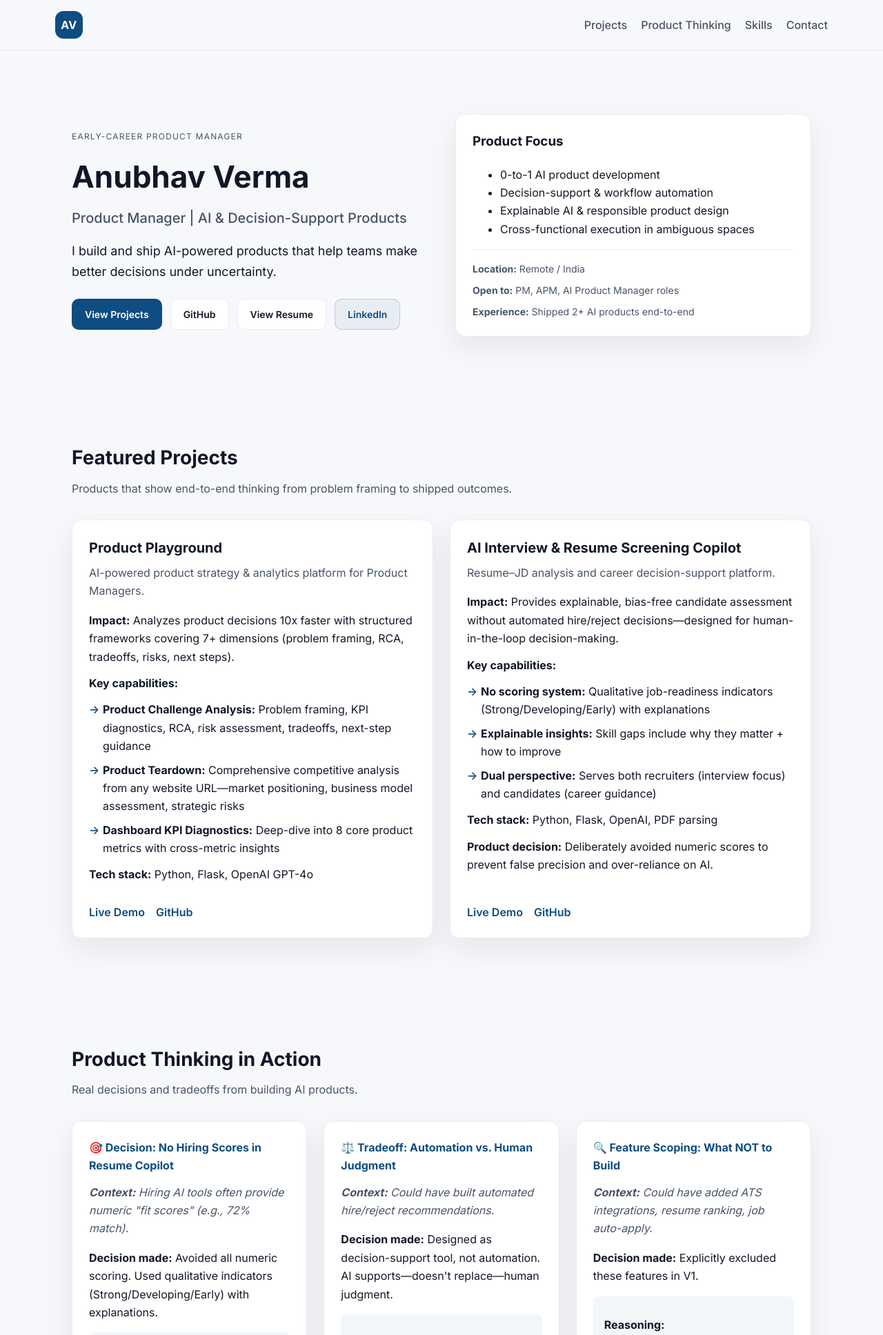
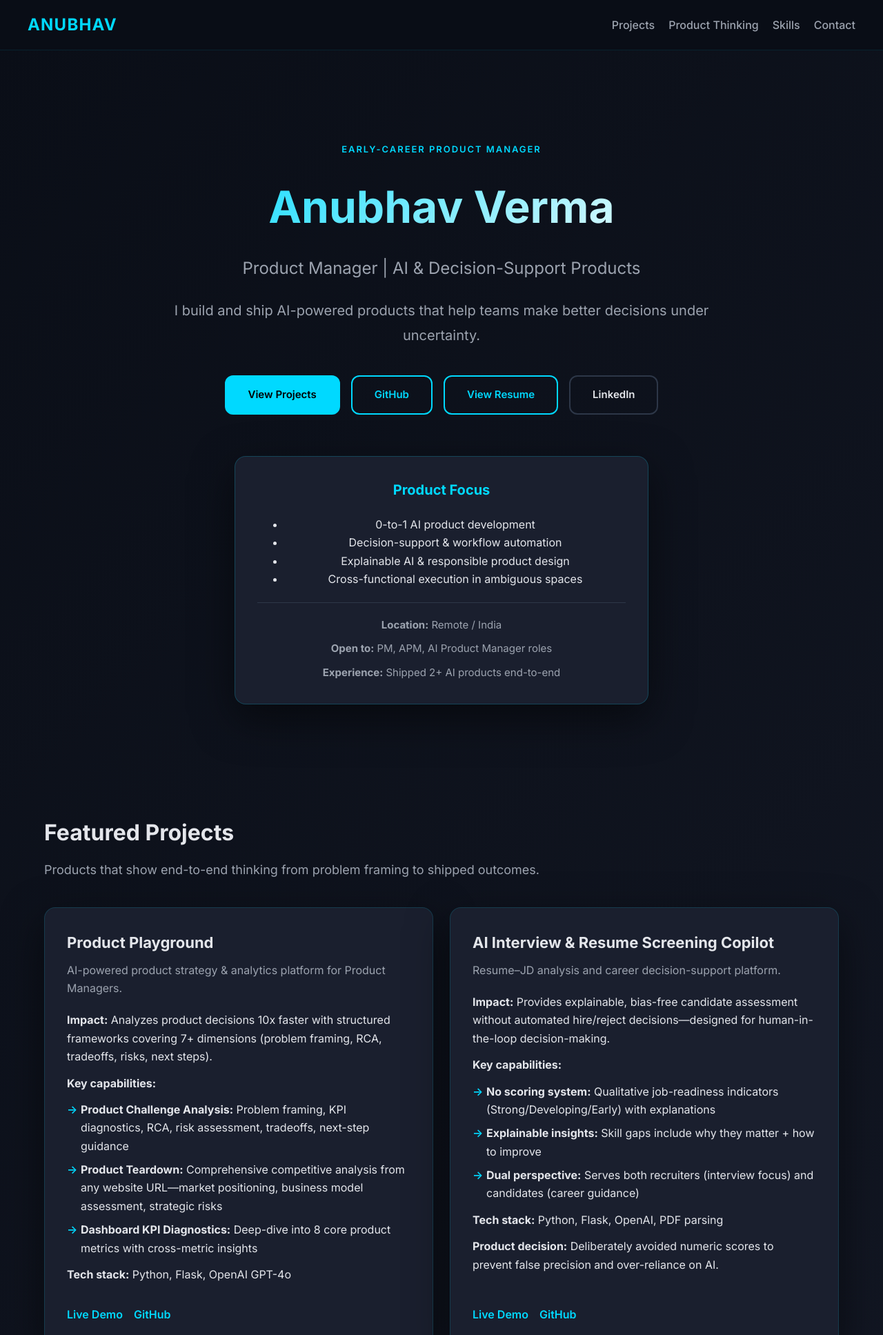
Before and after one commit to anubhav-product/Portfolio, a Flask app: page / in a window 1280 px wide. Shown: the top 1935 px of the page at 69% size. Run offline with Flask 3, Linux system fonts and the light colour scheme.

Commit message:
Transform to dark modern portfolio design

```diff
--- a/static/style.css
+++ b/static/style.css
@@ -1,23 +1,24 @@
 /*
-  Premium, clean UI for a PM portfolio.
-  - Strong hierarchy
-  - Soft surfaces + crisp borders
-  - Responsive and accessible
+  Dark, modern portfolio design
+  - Dark background with cyan accents
+  - Clean typography
+  - Professional developer aesthetic
 */
 
 :root {
-  --bg: #f7f8fb;
-  --surface: #ffffff;
-  --text: #101828;
-  --muted: #475467;
-  --border: #eaecf0;
-  --primary: #0f4c81;
-  --primary-dark: #0c3f6b;
-  --accent: #0ea5e9;
-  --success: #0e9f6e;
-  --shadow: 0 16px 40px rgba(16, 24, 40, 0.08);
-  --radius: 14px;
-  --max-width: 1120px;
+  --bg: #0a0e17;
+  --bg-secondary: #151922;
+  --surface: #1a1f2e;
+  --text: #e4e6eb;
+  --muted: #9ca3af;
+  --border: #2d3748;
+  --primary: #00d9ff;
+  --primary-dark: #00b8d4;
+  --accent: #00d9ff;
+  --success: #10b981;
+  --shadow: 0 20px 60px rgba(0, 0, 0, 0.5);
+  --radius: 16px;
+  --max-width: 1200px;
 }
 
 * {
@@ -30,10 +31,11 @@ html {
 
 body {
   margin: 0;
-  font-family: "Inter", system-ui, -apple-system, Segoe UI, Roboto, "Helvetica Neue", Arial, "Noto Sans", "Liberation Sans", sans-serif;
+  font-family: "Inter", system-ui, -apple-system, Segoe UI, Roboto, "Helvetica Neue", Arial, sans-serif;
   color: var(--text);
   background: var(--bg);
   line-height: 1.65;
+  background: linear-gradient(135deg, #0a0e17 0%, #1a1f2e 100%);
 }
 
 a {
@@ -72,9 +74,9 @@ button:focus {
 .site-header {
   position: sticky;
   top: 0;
-  background: rgba(247, 248, 251, 0.94);
-  backdrop-filter: blur(8px);
-  border-bottom: 1px solid var(--border);
+  background: rgba(10, 14, 23, 0.95);
+  backdrop-filter: blur(12px);
+  border-bottom: 1px solid rgba(0, 217, 255, 0.1);
   z-index: 10;
 }
 
@@ -89,13 +91,10 @@ button:focus {
   display: inline-flex;
   align-items: center;
   justify-content: center;
-  width: 40px;
-  height: 40px;
   font-weight: 700;
-  border-radius: 12px;
-  background: var(--primary);
-  color: #fff;
-  letter-spacing: 0.02em;
+  font-size: 24px;
+  color: var(--primary);
+  letter-spacing: 0.05em;
 }
 
 .nav-links {
@@ -106,123 +105,158 @@ button:focus {
 }
 
 .nav-links a:hover {
+  color: var(--primary);
+}
+
+.section {
+  padding: 80px 0;
+}
+
+.section-alt {
+  background: rgba(21, 25, 34, 0.5);
+}
+
+.section-header h3 {
+  margin: 0 0 12px;
+  font-size: 32px;
   color: var(--text);
 }
 
-.section {
-  padding: 76px 0;
-}
-
-.section-alt {
-  background: #f1f3f7;
-}
-
-.section-header h3 {
-  margin: 0 0 8px;
-  font-size: 28px;
-}
-
 .section-header p {
-  margin: 0 0 32px;
+  margin: 0 0 40px;
   color: var(--muted);
+  font-size: 18px;
 }
 
 .hero {
-  padding-top: 92px;
+  padding-top: 120px;
+  padding-bottom: 80px;
+  text-align: center;
 }
 
 .hero-grid {
-  display: grid;
-  grid-template-columns: repeat(2, minmax(0, 1fr));
-  gap: 40px;
+  display: flex;
+  flex-direction: column;
   align-items: center;
+  gap: 60px;
+}
+
+.hero-content {
+  max-width: 800px;
 }
 
 .eyebrow {
   text-transform: uppercase;
-  letter-spacing: 0.1em;
-  font-size: 12px;
-  color: var(--muted);
-  margin-bottom: 12px;
+  letter-spacing: 0.15em;
+  font-size: 13px;
+  color: var(--primary);
+  margin-bottom: 20px;
+  font-weight: 600;
 }
 
 .hero h1 {
-  font-size: 44px;
-  margin: 0 0 8px;
+  font-size: 64px;
+  margin: 0 0 16px;
+  background: linear-gradient(135deg, var(--primary) 0%, #fff 100%);
+  -webkit-background-clip: text;
+  -webkit-text-fill-color: transparent;
+  background-clip: text;
 }
 
 .hero h2 {
-  font-size: 20px;
-  font-weight: 500;
+  font-size: 24px;
+  font-weight: 400;
   color: var(--muted);
-  margin: 0 0 16px;
+  margin: 0 0 24px;
 }
 
 .lead {
-  font-size: 18px;
-  margin: 0 0 24px;
+  font-size: 20px;
+  margin: 0 0 40px;
+  color: var(--muted);
+  line-height: 1.8;
 }
 
 .button-row {
   display: flex;
   flex-wrap: wrap;
-  gap: 12px;
+  gap: 16px;
+  justify-content: center;
 }
 
 .btn {
-  padding: 10px 18px;
-  border-radius: 10px;
-  border: 1px solid transparent;
+  padding: 14px 32px;
+  border-radius: 12px;
+  border: 2px solid transparent;
   font-weight: 600;
-  font-size: 14px;
+  font-size: 15px;
   display: inline-flex;
   align-items: center;
   justify-content: center;
-  gap: 6px;
-  transition: 0.15s ease;
+  gap: 8px;
+  transition: all 0.3s ease;
+  cursor: pointer;
 }
 
 .btn-primary {
   background: var(--primary);
-  color: #fff;
+  color: #000;
+  border-color: var(--primary);
 }
 
 .btn-primary:hover {
   background: var(--primary-dark);
+  border-color: var(--primary-dark);
+  transform: translateY(-2px);
+  box-shadow: 0 10px 30px rgba(0, 217, 255, 0.3);
 }
 
 .btn-secondary {
+  border-color: var(--primary);
+  background: transparent;
+  color: var(--primary);
+}
+
+.btn-secondary:hover {
+  background: rgba(0, 217, 255, 0.1);
+  transform: translateY(-2px);
+}
+
+.btn-ghost {
   border-color: var(--border);
-  background: #fff;
+  background: transparent;
   color: var(--text);
 }
 
-.btn-ghost {
-  border-color: rgba(15, 76, 129, 0.2);
-  background: rgba(15, 76, 129, 0.06);
+.btn-ghost:hover {
+  border-color: var(--primary);
   color: var(--primary);
 }
 
 .hero-card {
   background: var(--surface);
-  padding: 24px;
+  padding: 32px;
   border-radius: var(--radius);
-  border: 1px solid var(--border);
+  border: 1px solid rgba(0, 217, 255, 0.2);
   box-shadow: var(--shadow);
+  max-width: 600px;
+  width: 100%;
 }
 
 .hero-card h3 {
   margin-top: 0;
+  color: var(--primary);
+  font-size: 20px;
 }
 
 .hero-meta {
-  margin-top: 16px;
-  padding-top: 16px;
+  margin-top: 20px;
+  padding-top: 20px;
   border-top: 1px solid var(--border);
   display: grid;
-  gap: 8px;
+  gap: 10px;
   color: var(--muted);
-  font-size: 14px;
+  font-size: 15px;
 }
 
 .cards {
@@ -234,22 +268,31 @@ button:focus {
 .card {
   background: var(--surface);
   border-radius: var(--radius);
-  border: 1px solid var(--border);
-  padding: 24px;
+  border: 1px solid rgba(0, 217, 255, 0.15);
+  padding: 32px;
   display: flex;
   flex-direction: column;
-  gap: 16px;
+  gap: 20px;
   box-shadow: var(--shadow);
+  transition: all 0.3s ease;
+}
+
+.card:hover {
+  border-color: var(--primary);
+  transform: translateY(-4px);
+  box-shadow: 0 20px 60px rgba(0, 217, 255, 0.2);
 }
 
 .card h4 {
-  margin: 0 0 6px;
-  font-size: 20px;
+  margin: 0 0 8px;
+  font-size: 22px;
+  color: var(--text);
 }
 
 .card .subtitle {
   margin: 0;
   color: var(--muted);
+  font-size: 16px;
 }
 
 .card-content p {
@@ -265,6 +308,23 @@ button:focus {
 
 .text-link {
   color: var(--primary);
+  font-weight: 600;
+  position: relative;
+}
+
+.text-link::after {
+  content: '';
+  position: absolute;
+  bottom: -2px;
+  left: 0;
+  width: 0;
+  height: 2px;
+  background: var(--primary);
+  transition: width 0.3s ease;
+}
+
+.text-link:hover::after {
+  width: 100%;
 }
 
 .text-link:hover {
@@ -328,14 +396,21 @@ button:focus {
 .thinking-card {
   background: var(--surface);
   border-radius: var(--radius);
-  border: 1px solid var(--border);
-  padding: 24px;
+  border: 1px solid rgba(0, 217, 255, 0.15);
+  padding: 28px;
   box-shadow: var(--shadow);
+  transition: all 0.3s ease;
+}
+
+.thinking-card:hover {
+  border-color: var(--primary);
+  transform: translateY(-2px);
 }
 
 .thinking-card h4 {
-  margin: 0 0 12px;
+  margin: 0 0 16px;
   color: var(--primary);
+  font-size: 18px;
 }
 
 .thinking-context {
--- a/templates/index.html
+++ b/templates/index.html
@@ -15,7 +15,7 @@
 
   <header class="site-header">
     <nav class="container nav">
-      <a class="logo" href="#top" aria-label="Homepage">AV</a>
+      <a class="logo" href="#top" aria-label="Homepage">ANUBHAV</a>
       <div class="nav-links">
         <a href="#projects">Projects</a>
         <a href="#product-thinking">Product Thinking</a>
```
Also changed, not shown: other parts of static/style.css (+60 -26 lines).
